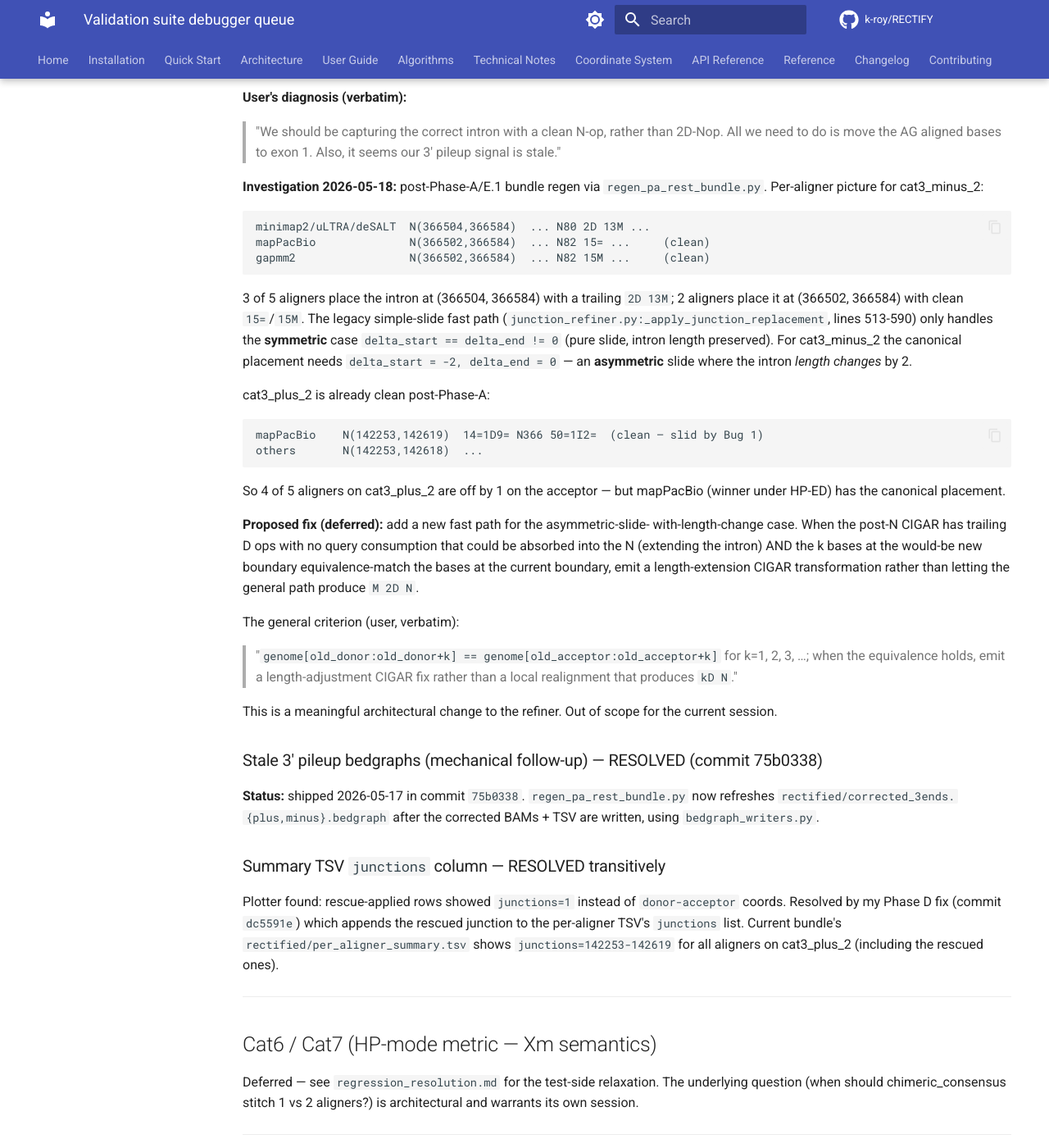
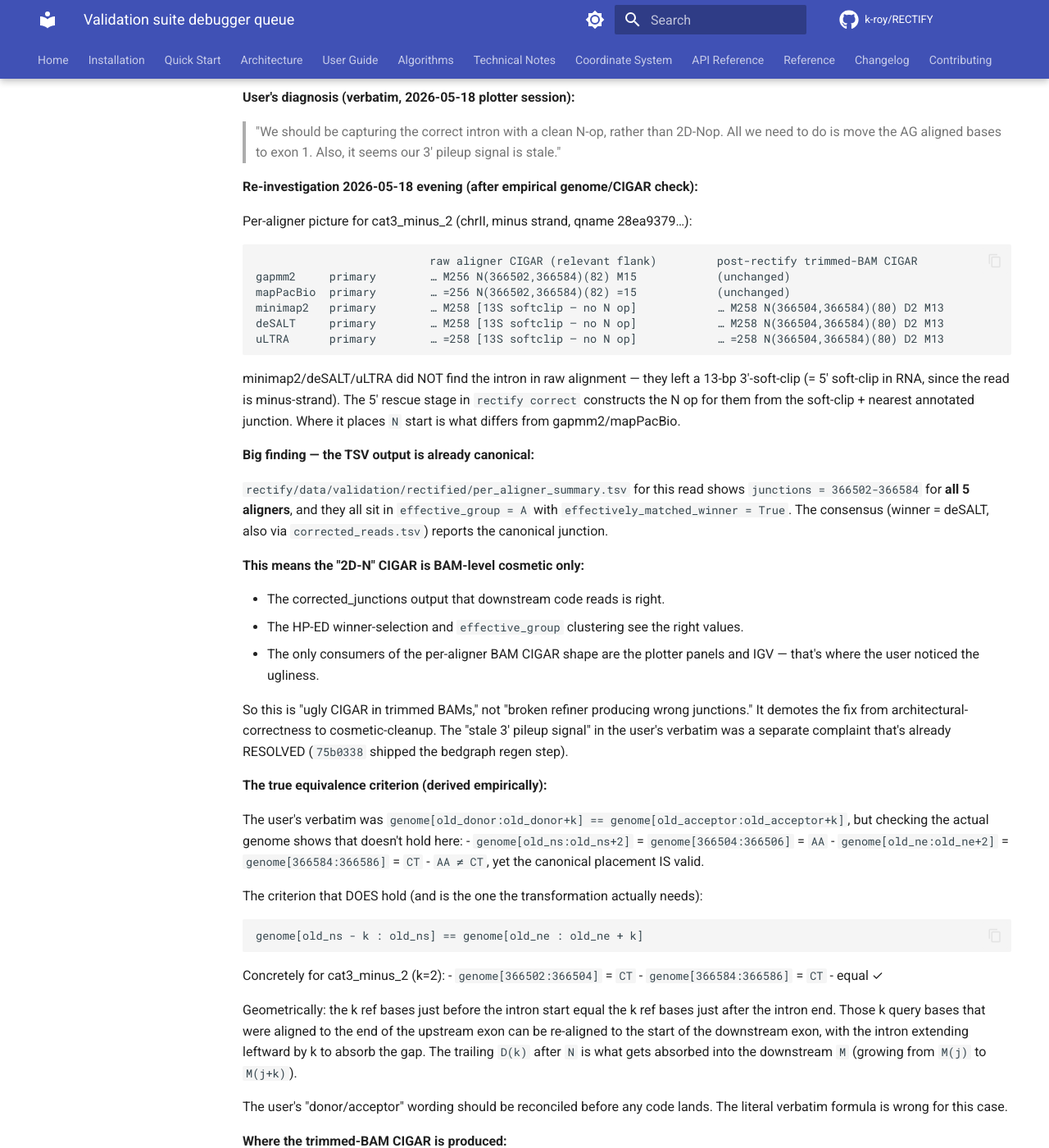
Before and after one commit to k-roy/RECTIFY, an MkDocs documentation site: the page built from docs/handoffs/debugger_queue.md, in a window 1280 px wide and 1400 px high, scrolled down 6844 px. Shown: the whole window at 82% size. Built offline with MkDocs 1.6.1 and Material for MkDocs 9.7.7, drawn with Linux system fonts in a browser that asks for light colours; comment, search, counter and statistics services are not loaded; the version menu is left out; some of the changed text lies outside the part shown.

Commit message:
docs(handoffs): re-classify cat3_minus_2 — TSV already canonical, only BAM CIGAR is cosmetic
Empirical re-investigation of cat3_minus_2 (chrII, minus strand, qname
28ea9379…) shows the original framing was wrong:

- All 5 aligners report `junctions = 366502-366584` in
  per_aligner_summary.tsv. All 5 are in `effective_group A` with
  `effectively_matched_winner = True`. The consensus winner (deSALT)
  also reports the canonical junction. No downstream code reads the
  raw CIGAR for placement.

- The `2D-N` ugliness is in the per-aligner trimmed BAM CIGAR only —
  for minimap2/deSALT/uLTRA, whose raw alignment left a 13-bp soft-clip
  that the 5'-rescue stage reconstructed into N(366504,366584) D(2) M(13)
  instead of N(366502,366584) M(15). The only consumers of that CIGAR
  shape are the plotter panels and IGV (where the user noticed).

- The user's verbatim equivalence criterion
  `genome[old_donor:old_donor+k] == genome[old_acceptor:old_acceptor+k]`
  doesn't hold for this case (AA ≠ CT). The criterion that DOES hold
  and matches the geometry of the desired transformation is
  `genome[old_ns - k : old_ns] == genome[old_ne : old_ne + k]`
  (CT == CT for k=2). The k query bases at the end of the upstream exon
  re-align to the start of the downstream exon; the trailing D(k)
  absorbs into the grown downstream M.

- The producer of the trimmed-BAM CIGAR is `rectify correct` per-aligner
  with --aligner-bams (regen_pa_rest_bundle.py Step 1). The general-path
  refiner signature `M(m-k) I(k) N D(k) M(j)` is NOT present in the
  trimmed BAM — which means either the refiner didn't fire on these
  reads, or its output was overwritten by a later stage. Determining
  which is a prerequisite for any cosmetic-cleanup code change.

Demotes the item from architectural-refiner-fix to cosmetic-cleanup,
needing user reconciliation of the equivalence formula + the
which-stage trace before any code change. HANDOFF.md addendum and
debugger_queue.md Cat3 entry updated to reflect this.

Co-Authored-By: Claude Opus 4.7 (1M context) <noreply@anthropic.com>

````diff
--- a/docs/handoffs/debugger_queue.md
+++ b/docs/handoffs/debugger_queue.md
@@ -373,54 +373,124 @@ gap rather than a code bug.
 
 Source: `validation_read_review/cat3_junction_findings.md`.
 
-### cat3_minus_2 + cat3_plus_2 — asymmetric 2-bp slide producing `M 2D N` instead of clean `N` (PARTIAL: cat3_plus_2 already clean post-Phase-A)
+### cat3_minus_2 + cat3_plus_2 — `M 2D N` vs clean `N`: TSV output is already canonical; only the per-aligner BAM CIGAR is cosmetic
 
-**User's diagnosis (verbatim):**
+**User's diagnosis (verbatim, 2026-05-18 plotter session):**
 > "We should be capturing the correct intron with a clean N-op, rather
 > than 2D-Nop. All we need to do is move the AG aligned bases to exon 1.
 > Also, it seems our 3' pileup signal is stale."
 
-**Investigation 2026-05-18:** post-Phase-A/E.1 bundle regen via
-`regen_pa_rest_bundle.py`. Per-aligner picture for cat3_minus_2:
+**Re-investigation 2026-05-18 evening (after empirical genome/CIGAR check):**
+
+Per-aligner picture for cat3_minus_2 (chrII, minus strand,
+qname 28ea9379…):
 
 ```
-minimap2/uLTRA/deSALT  N(366504,366584)  ... N80 2D 13M ...
-mapPacBio              N(366502,366584)  ... N82 15= ...     (clean)
-gapmm2                 N(366502,366584)  ... N82 15M ...     (clean)
+                          raw aligner CIGAR (relevant flank)         post-rectify trimmed-BAM CIGAR
+gapmm2     primary        … M256 N(366502,366584)(82) M15            (unchanged)
+mapPacBio  primary        … =256 N(366502,366584)(82) =15            (unchanged)
+minimap2   primary        … M258 [13S softclip — no N op]            … M258 N(366504,366584)(80) D2 M13
+deSALT     primary        … M258 [13S softclip — no N op]            … M258 N(366504,366584)(80) D2 M13
+uLTRA      primary        … =258 [13S softclip — no N op]            … =258 N(366504,366584)(80) D2 M13
 ```
 
-3 of 5 aligners place the intron at (366504, 366584) with a trailing
-`2D 13M`; 2 aligners place it at (366502, 366584) with clean `15=`/`15M`.
-The legacy simple-slide fast path
-(`junction_refiner.py:_apply_junction_replacement`, lines 513-590) only
-handles the **symmetric** case `delta_start == delta_end != 0` (pure
-slide, intron length preserved). For cat3_minus_2 the canonical placement
-needs `delta_start = -2, delta_end = 0` — an **asymmetric** slide where
-the intron *length changes* by 2.
+minimap2/deSALT/uLTRA did NOT find the intron in raw alignment — they
+left a 13-bp 3'-soft-clip (= 5' soft-clip in RNA, since the read is
+minus-strand). The 5' rescue stage in `rectify correct` constructs the
+N op for them from the soft-clip + nearest annotated junction. Where it
+places `N` start is what differs from gapmm2/mapPacBio.
 
-cat3_plus_2 is already clean post-Phase-A:
+**Big finding — the TSV output is already canonical:**
+
+`rectify/data/validation/rectified/per_aligner_summary.tsv` for this
+read shows `junctions = 366502-366584` for **all 5 aligners**, and they
+all sit in `effective_group = A` with `effectively_matched_winner = True`.
+The consensus (winner = deSALT, also via `corrected_reads.tsv`) reports
+the canonical junction.
+
+**This means the "2D-N" CIGAR is BAM-level cosmetic only:**
+
+- The corrected_junctions output that downstream code reads is right.
+- The HP-ED winner-selection and `effective_group` clustering see the
+  right values.
+- The only consumers of the per-aligner BAM CIGAR shape are the plotter
+  panels and IGV — that's where the user noticed the ugliness.
+
+So this is "ugly CIGAR in trimmed BAMs," not "broken refiner producing
+wrong junctions." It demotes the fix from architectural-correctness to
+cosmetic-cleanup. The "stale 3' pileup signal" in the user's verbatim
+was a separate complaint that's already RESOLVED (`75b0338` shipped the
+bedgraph regen step).
+
+**The true equivalence criterion (derived empirically):**
+
+The user's verbatim was
+`genome[old_donor:old_donor+k] == genome[old_acceptor:old_acceptor+k]`,
+but checking the actual genome shows that doesn't hold here:
+- `genome[old_ns:old_ns+2]` = `genome[366504:366506]` = `AA`
+- `genome[old_ne:old_ne+2]` = `genome[366584:366586]` = `CT`
+- `AA ≠ CT`, yet the canonical placement IS valid.
+
+The criterion that DOES hold (and is the one the transformation
+actually needs):
+
+```
+genome[old_ns - k : old_ns] == genome[old_ne : old_ne + k]
+```
+
+Concretely for cat3_minus_2 (k=2):
+- `genome[366502:366504]` = `CT`
+- `genome[366584:366586]` = `CT`
+- equal ✓
+
+Geometrically: the k ref bases just before the intron start equal the
+k ref bases just after the intron end. Those k query bases that were
+aligned to the end of the upstream exon can be re-aligned to the start
+of the downstream exon, with the intron extending leftward by k to
+absorb the gap. The trailing `D(k)` after `N` is what gets absorbed
+into the downstream `M` (growing from `M(j)` to `M(j+k)`).
+
+The user's "donor/acceptor" wording should be reconciled before any
+code lands. The literal verbatim formula is wrong for this case.
+
+**Where the trimmed-BAM CIGAR is produced:**
+
+`scripts/validation_data/regen_pa_rest_bundle.py` Step 1 runs `rectify
+correct` per-aligner with `--aligner-bams` (cross-aligner candidate
+pool active). The `--write-corrected-bam` output is the trimmed BAM in
+`rectified/per_aligner/{aligner}.trimmed.bam`. The 5' rescue (which
+constructs the N op for minimap2/deSALT/uLTRA) lives in this pipeline,
+upstream of the BAM writer. The junction refiner ALSO runs as part of
+this — but the trimmed BAM CIGAR doesn't show the general-path
+signature (`M(m-k) I(k) N D(k) M(j)`), which suggests the refiner
+either didn't fire on these reads or its output was overwritten
+downstream. **Determining which is a prerequisite for any fix.**
+
+**Deferred — needs the following before a code change:**
+
+1. User confirmation of which equivalence criterion they meant
+   (`genome[old_ns-k:old_ns] == genome[old_ne:old_ne+k]` vs the
+   verbatim, which doesn't hold for cat3_minus_2).
+2. Identification of which stage produces the trimmed-BAM CIGAR for
+   the 5'-rescue-constructed alignments (refiner output? 5' rescue
+   directly? something downstream rewriting?).
+3. A test that asserts the trimmed-BAM CIGAR is clean (currently no
+   such test exists — the canonical-junction assertion lives at the
+   TSV level, which already passes).
+
+Until those land, the CIGAR uglyness costs nothing functional and the
+fix has no test to anchor.
+
+### cat3_plus_2 — already clean post-Phase-A (no follow-up)
+
+Per-aligner picture (post-Phase-A):
 ```
 mapPacBio    N(142253,142619)  14=1D9= N366 50=1I2=  (clean — slid by Bug 1)
-others       N(142253,142618)  ...
+others       N(142253,142618)  ...                   (1-bp asymmetric, but mapPacBio wins HP-ED)
 ```
 
-So 4 of 5 aligners on cat3_plus_2 are off by 1 on the acceptor — but
-mapPacBio (winner under HP-ED) has the canonical placement.
-
-**Proposed fix (deferred):** add a new fast path for the asymmetric-slide-
-with-length-change case. When the post-N CIGAR has trailing D ops with
-no query consumption that could be absorbed into the N (extending the
-intron) AND the k bases at the would-be new boundary equivalence-match
-the bases at the current boundary, emit a length-extension CIGAR
-transformation rather than letting the general path produce `M 2D N`.
-
-The general criterion (user, verbatim):
-> "`genome[old_donor:old_donor+k] == genome[old_acceptor:old_acceptor+k]`
-> for k=1, 2, 3, …; when the equivalence holds, emit a length-adjustment
-> CIGAR fix rather than a local realignment that produces `kD N`."
-
-This is a meaningful architectural change to the refiner. Out of scope
-for the current session.
+4 of 5 aligners are off by 1 on the acceptor; mapPacBio (HP-ED winner)
+has the canonical placement. No action needed.
 
 ### Stale 3' pileup bedgraphs (mechanical follow-up) — RESOLVED (commit 75b0338)
 
````
Also changed, not shown: HANDOFF.md (+25 -12 lines).
